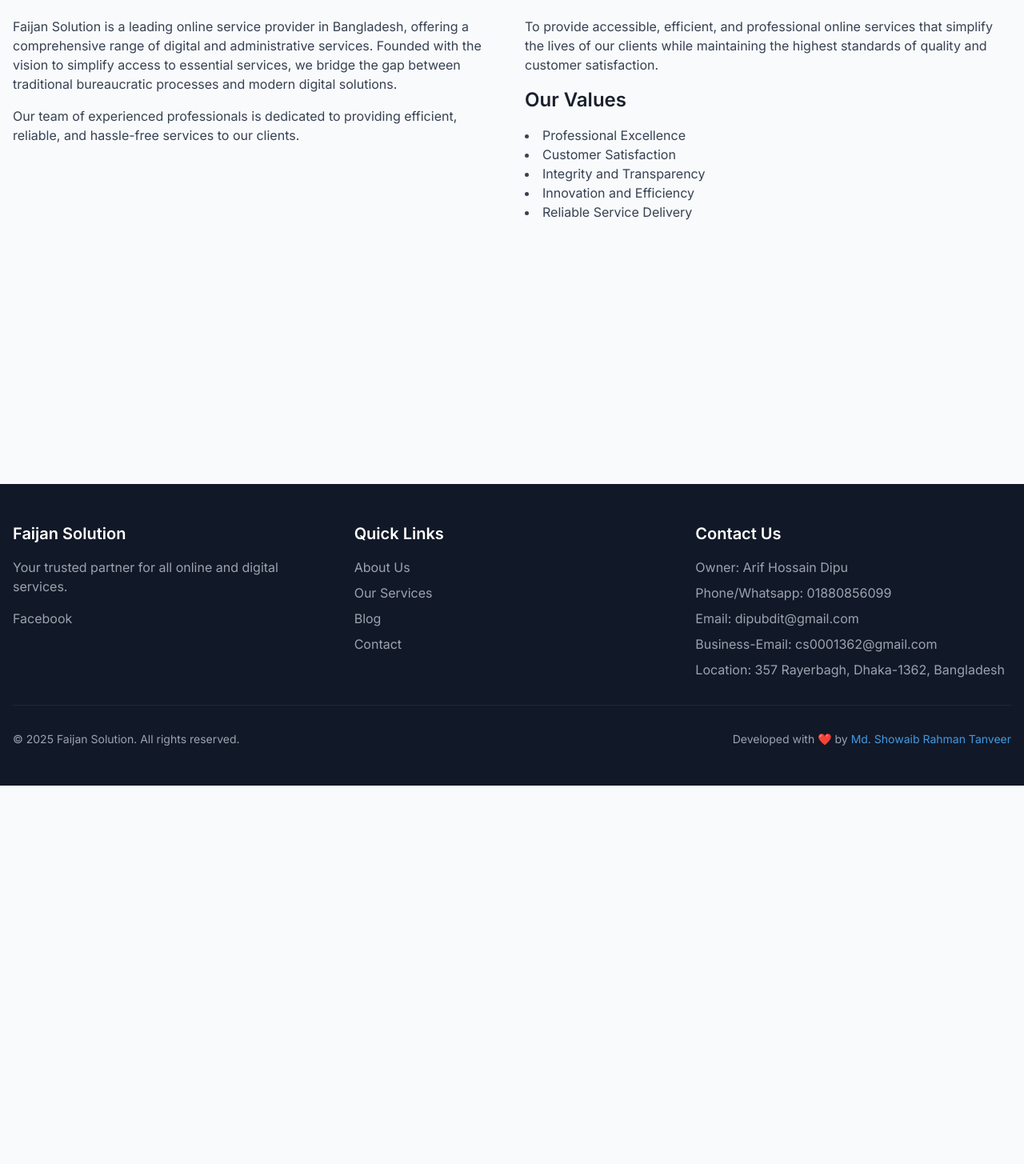
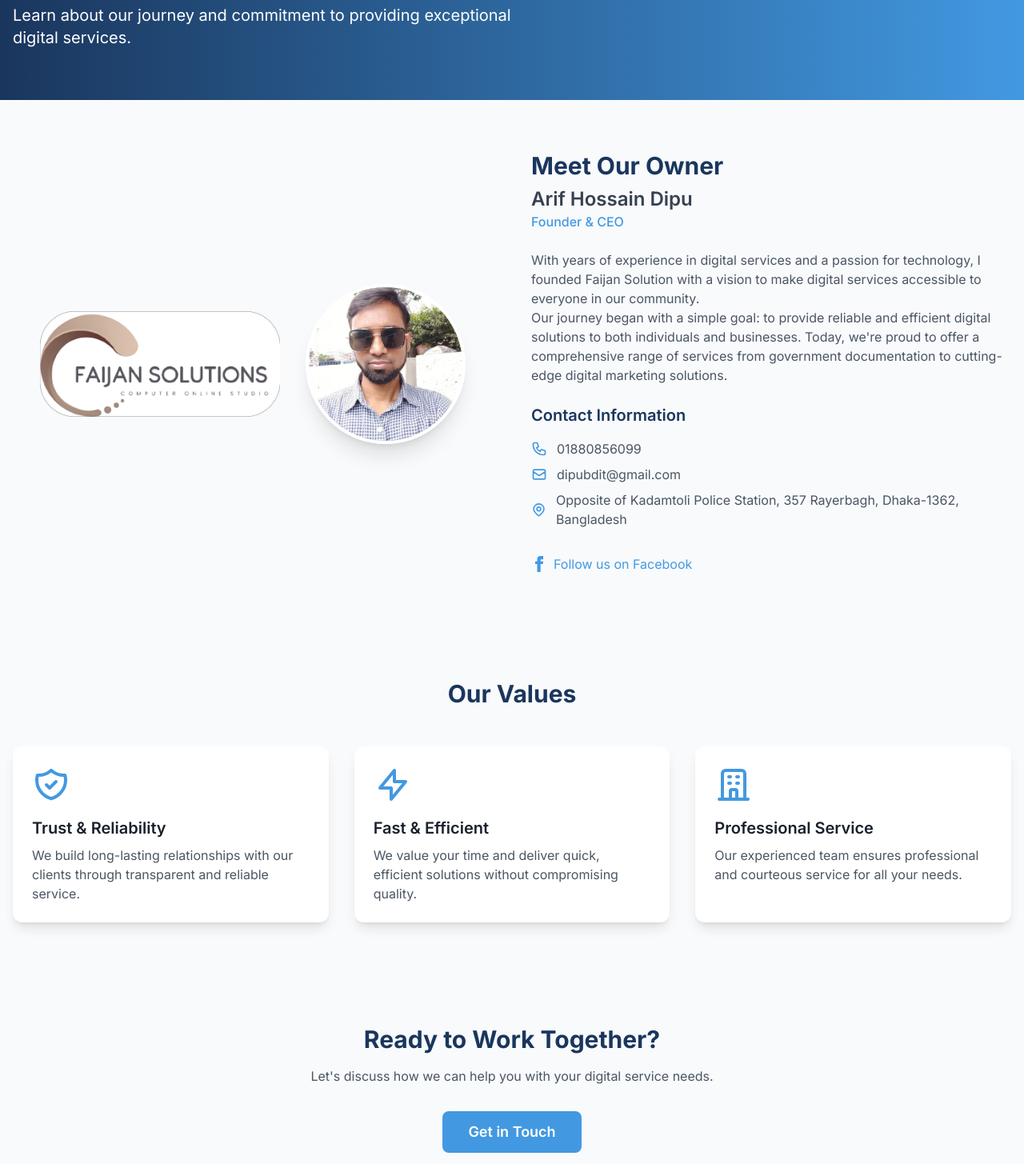
Before and after one commit to idontbyte69/Faijan-Solution, a Next.js app: page /about in a window 1280 px wide. Shown: the part 195-1650 px from the top of the page at 80% size. Before the commit the page ends 1177 px from the top, so only its background shows below. Built offline with nearby package versions, Linux system fonts and the light colour scheme.

Commit message:
added the owner details within the about page and also in the hero section of home page

```diff
--- a/src/app/about/page.tsx
+++ b/src/app/about/page.tsx
@@ -1,34 +1,163 @@
+import Image from 'next/image';
+import Link from 'next/link';
+
 export default function About() {
   return (
-    <div className="container mx-auto px-4 py-8">
-      <h1 className="text-4xl font-bold text-primary mb-8">About Faijan Solution</h1>
-
-      <div className="grid md:grid-cols-2 gap-8">
-        <div>
-          <h2 className="text-2xl font-semibold mb-4">Who We Are</h2>
-          <p className="text-gray-700 mb-4">
-            Faijan Solution is a leading online service provider in Bangladesh, offering a comprehensive range of digital and administrative services. Founded with the vision to simplify access to essential services, we bridge the gap between traditional bureaucratic processes and modern digital solutions.
-          </p>
-          <p className="text-gray-700 mb-4">
-            Our team of experienced professionals is dedicated to providing efficient, reliable, and hassle-free services to our clients.
+    <div className="min-h-screen">
+      {/* Hero Section */}
+      <section className="bg-gradient-to-r from-primary to-accent text-white py-16">
+        <div className="container mx-auto px-4">
+          <h1 className="text-4xl md:text-5xl font-bold mb-6">About Us</h1>
+          <p className="text-xl max-w-2xl">
+            Learn about our journey and commitment to providing exceptional digital services.
           </p>
         </div>
+      </section>
 
-        <div>
-          <h2 className="text-2xl font-semibold mb-4">Our Mission</h2>
-          <p className="text-gray-700 mb-4">
-            To provide accessible, efficient, and professional online services that simplify the lives of our clients while maintaining the highest standards of quality and customer satisfaction.
+      {/* Owner Profile Section */}
+      <section className="py-16">
+        <div className="container mx-auto px-4">
+          <div className="grid md:grid-cols-2 gap-12 items-center">
+            <div className="space-y-8">
+              {/* Logo and Owner Photo */}
+              <div className="flex items-center justify-center space-x-8">
+                <div className="relative w-[300px] h-[300px]">
+                  <Image
+                    src="/images/logo-cutted.png"
+                    alt="Faijan Solution Logo"
+                    fill
+                    className="object-contain"
+                  />
+                </div>
+                <div className="relative w-[200px] h-[200px]">
+                  <Image
+                    src="/images/owner.jpg"
+                    alt="Arif Hossain Dipu - Owner of Faijan Solution"
+                    fill
+                    className="object-cover rounded-full border-4 border-white shadow-xl"
+                  />
+                </div>
+              </div>
+            </div>
+
+            {/* Owner Details */}
+            <div className="space-y-6">
+              <div>
+                <h2 className="text-3xl font-bold text-primary mb-2">Meet Our Owner</h2>
+                <h3 className="text-2xl font-semibold text-gray-700">Arif Hossain Dipu</h3>
+                <p className="text-accent font-medium">Founder & CEO</p>
+              </div>
+
+              <div className="prose prose-lg text-gray-600">
+                <p>
+                  With years of experience in digital services and a passion for technology,
+                  I founded Faijan Solution with a vision to make digital services accessible
+                  to everyone in our community.
+                </p>
+                <p>
+                  Our journey began with a simple goal: to provide reliable and efficient
+                  digital solutions to both individuals and businesses. Today, we're proud
+                  to offer a comprehensive range of services from government documentation
+                  to cutting-edge digital marketing solutions.
+                </p>
+              </div>
+
+              <div className="space-y-4">
+                <h4 className="text-xl font-semibold text-primary">Contact Information</h4>
+                <div className="space-y-2">
+                  <p className="flex items-center text-gray-600">
+                    <svg xmlns="http://www.w3.org/2000/svg" className="h-5 w-5 mr-3 text-accent" fill="none" viewBox="0 0 24 24" stroke="currentColor">
+                      <path strokeLinecap="round" strokeLinejoin="round" strokeWidth={2} d="M3 5a2 2 0 012-2h3.28a1 1 0 01.948.684l1.498 4.493a1 1 0 01-.502 1.21l-2.257 1.13a11.042 11.042 0 005.516 5.516l1.13-2.257a1 1 0 011.21-.502l4.493 1.498a1 1 0 01.684.949V19a2 2 0 01-2 2h-1C9.716 21 3 14.284 3 6V5z" />
+                    </svg>
+                    <a href="tel:01880856099" className="hover:text-accent">01880856099</a>
+                  </p>
+                  <p className="flex items-center text-gray-600">
+                    <svg xmlns="http://www.w3.org/2000/svg" className="h-5 w-5 mr-3 text-accent" fill="none" viewBox="0 0 24 24" stroke="currentColor">
+                      <path strokeLinecap="round" strokeLinejoin="round" strokeWidth={2} d="M3 8l7.89 5.26a2 2 0 002.22 0L21 8M5 19h14a2 2 0 002-2V7a2 2 0 00-2-2H5a2 2 0 00-2 2v10a2 2 0 002 2z" />
+                    </svg>
+                    <a href="mailto:dipubdit@gmail.com" className="hover:text-accent">dipubdit@gmail.com</a>
+                  </p>
+                  <p className="flex items-center text-gray-600">
+                    <svg xmlns="http://www.w3.org/2000/svg" className="h-5 w-5 mr-3 text-accent" fill="none" viewBox="0 0 24 24" stroke="currentColor">
+                      <path strokeLinecap="round" strokeLinejoin="round" strokeWidth={2} d="M17.657 16.657L13.414 20.9a1.998 1.998 0 01-2.827 0l-4.244-4.243a8 8 0 1111.314 0z" />
+                      <path strokeLinecap="round" strokeLinejoin="round" strokeWidth={2} d="M15 11a3 3 0 11-6 0 3 3 0 016 0z" />
+                    </svg>
+                    Opposite of Kadamtoli Police Station, 357 Rayerbagh, Dhaka-1362, Bangladesh
+                  </p>
+                </div>
+
+                <div className="pt-4">
+                  <a
+                    href="https://www.facebook.com/faijansolutions"
+                    target="_blank"
+                    rel="noopener noreferrer"
+                    className="inline-flex items-center text-accent hover:text-accent/80"
+                  >
+                    <svg xmlns="http://www.w3.org/2000/svg" className="h-5 w-5 mr-2" fill="currentColor" viewBox="0 0 24 24">
+                      <path d="M9 8h-3v4h3v12h5v-12h3.642l.358-4h-4v-1.667c0-.955.192-1.333 1.115-1.333h2.885v-5h-3.808c-3.596 0-5.192 1.583-5.192 4.615v3.385z"/>
+                    </svg>
+                    Follow us on Facebook
+                  </a>
+                </div>
+              </div>
+            </div>
+          </div>
+        </div>
+      </section>
+
+      {/* Company Values Section */}
+      <section className="py-16 bg-gray-50">
+        <div className="container mx-auto px-4">
+          <h2 className="text-3xl font-bold text-primary text-center mb-12">Our Values</h2>
+          <div className="grid md:grid-cols-3 gap-8">
+            <div className="bg-white p-6 rounded-xl shadow-lg">
+              <div className="text-accent mb-4">
+                <svg xmlns="http://www.w3.org/2000/svg" className="h-12 w-12" fill="none" viewBox="0 0 24 24" stroke="currentColor">
+                  <path strokeLinecap="round" strokeLinejoin="round" strokeWidth={2} d="M9 12l2 2 4-4m5.618-4.016A11.955 11.955 0 0112 2.944a11.955 11.955 0 01-8.618 3.04A12.02 12.02 0 003 9c0 5.591 3.824 10.29 9 11.622 5.176-1.332 9-6.03 9-11.622 0-1.042-.133-2.052-.382-3.016z" />
+                </svg>
+              </div>
+              <h3 className="text-xl font-semibold mb-2">Trust & Reliability</h3>
+              <p className="text-gray-600">We build long-lasting relationships with our clients through transparent and reliable service.</p>
+            </div>
+
+            <div className="bg-white p-6 rounded-xl shadow-lg">
+              <div className="text-accent mb-4">
+                <svg xmlns="http://www.w3.org/2000/svg" className="h-12 w-12" fill="none" viewBox="0 0 24 24" stroke="currentColor">
+                  <path strokeLinecap="round" strokeLinejoin="round" strokeWidth={2} d="M13 10V3L4 14h7v7l9-11h-7z" />
+                </svg>
+              </div>
+              <h3 className="text-xl font-semibold mb-2">Fast & Efficient</h3>
+              <p className="text-gray-600">We value your time and deliver quick, efficient solutions without compromising quality.</p>
+            </div>
+
+            <div className="bg-white p-6 rounded-xl shadow-lg">
+              <div className="text-accent mb-4">
+                <svg xmlns="http://www.w3.org/2000/svg" className="h-12 w-12" fill="none" viewBox="0 0 24 24" stroke="currentColor">
+                  <path strokeLinecap="round" strokeLinejoin="round" strokeWidth={2} d="M19 21V5a2 2 0 00-2-2H7a2 2 0 00-2 2v16m14 0h2m-2 0h-5m-9 0H3m2 0h5M9 7h1m-1 4h1m4-4h1m-1 4h1m-5 10v-5a1 1 0 011-1h2a1 1 0 011 1v5m-4 0h4" />
+                </svg>
+              </div>
+              <h3 className="text-xl font-semibold mb-2">Professional Service</h3>
+              <p className="text-gray-600">Our experienced team ensures professional and courteous service for all your needs.</p>
+            </div>
+          </div>
+        </div>
+      </section>
+
+      {/* Call to Action */}
+      <section className="py-16">
+        <div className="container mx-auto px-4 text-center">
+          <h2 className="text-3xl font-bold text-primary mb-4">Ready to Work Together?</h2>
+          <p className="text-gray-600 max-w-2xl mx-auto mb-8">
+            Let's discuss how we can help you with your digital service needs.
           </p>
-          <h2 className="text-2xl font-semibold mb-4">Our Values</h2>
-          <ul className="list-disc list-inside text-gray-700">
-            <li>Professional Excellence</li>
-            <li>Customer Satisfaction</li>
-            <li>Integrity and Transparency</li>
-            <li>Innovation and Efficiency</li>
-            <li>Reliable Service Delivery</li>
-          </ul>
+          <Link
+            href="/contact"
+            className="bg-accent hover:bg-accent/90 text-white px-8 py-3 rounded-lg text-lg font-semibold inline-block transition-colors"
+          >
+            Get in Touch
+          </Link>
         </div>
-      </div>
+      </section>
     </div>
-  )
+  );
 }
--- a/src/app/contact/page.tsx
+++ b/src/app/contact/page.tsx
@@ -1,56 +1,87 @@
 'use client';
 
 import { useState } from 'react';
+import Image from 'next/image';
 
 export default function Contact() {
   return (
-    <div className="container mx-auto px-4 py-8">
-      <h1 className="text-4xl font-bold text-primary mb-8">Contact Us</h1>
+    <div className="min-h-screen">
+      {/* Hero Section */}
+      <section className="bg-gradient-to-r from-primary to-accent text-white py-16">
+        <div className="container mx-auto px-4">
+          <h1 className="text-4xl md:text-5xl font-bold mb-6">Contact Us</h1>
+          <p className="text-xl max-w-2xl">
+            Get in touch with us for any inquiries about our services. We're here to help!
+          </p>
+        </div>
+      </section>
 
+      {/* Contact Information */}
+      <section className="py-16">
+        <div className="container mx-auto px-4">
+          <div className="grid md:grid-cols-2 gap-12">
+            {/* Owner Info */}
+            <div className="space-y-6">
+              <div className="flex items-start space-x-6">
+                <div className="relative w-32 h-32 flex-shrink-0">
+                  <Image
+                    src="/images/owner.jpg"
+                    alt="Arif Hossain Dipu - Owner of Faijan Solution"
+                    fill
+                    className="object-cover rounded-lg shadow-lg"
+                  />
+                </div>
+                <div>
+                  <h2 className="text-2xl font-semibold mb-2">Meet Our Owner</h2>
+                  <h3 className="text-xl font-medium text-primary mb-2">Arif Hossain Dipu</h3>
+                  <p className="text-gray-600">
+                    With years of experience in digital services, I'm committed to providing the best solutions for all your needs.
+                  </p>
+                </div>
+              </div>
 
-
-      <div className="grid md:grid-cols-2 gap-12">
-        {/* Contact Information */}
-        <div className="space-y-6">
-          <div>
-            <h2 className="text-2xl font-semibold mb-6">Get in Touch</h2>
               <div className="space-y-4">
                 <div>
-                <h3 className="font-medium text-lg mb-2">Owner</h3>
-                <p className="text-gray-600">Arif Hossain Dipu</p>
-              </div>
-              <div>
-                <h3 className="font-medium text-lg mb-2">Phone/WhatsApp</h3>
+                  <h3 className="font-medium text-lg mb-2">Contact Details</h3>
                   <p className="text-gray-600">
-                  <a href="tel:01880856099" className="hover:text-accent">01880856099</a>
+                    <a href="tel:01880856099" className="hover:text-accent">
+                      Phone/WhatsApp: 01880856099
+                    </a>
+                  </p>
+                  <div className="space-y-1 mt-2">
+                    <p className="text-gray-600">
+                      <a href="mailto:dipubdit@gmail.com" className="hover:text-accent">
+                        Email: dipubdit@gmail.com
+                      </a>
+                    </p>
+                    <p className="text-gray-600">
+                      <a href="mailto:cs0001362@gmail.com" className="hover:text-accent">
+                        Business Email: cs0001362@gmail.com
+                      </a>
                     </p>
                   </div>
-              <div>
-                <h3 className="font-medium text-lg mb-2">Email</h3>
-                <p className="text-gray-600">
-                  <a href="mailto:dipubdit@gmail.com" className="hover:text-accent">dipubdit@gmail.com</a>
-                </p>
-                <p className="text-gray-600 mt-1">
-                  <a href="mailto:cs0001362@gmail.com" className="hover:text-accent">cs0001362@gmail.com</a>
-                </p>
                 </div>
+
                 <div>
                   <h3 className="font-medium text-lg mb-2">Social Media</h3>
                   <a
                     href="https://www.facebook.com/faijansolutions"
                     target="_blank"
                     rel="noopener noreferrer"
-                  className="text-accent hover:underline"
+                    className="text-accent hover:text-accent/80 flex items-center"
                   >
-                  Facebook Page
+                    <svg xmlns="http://www.w3.org/2000/svg" className="h-5 w-5 mr-2" fill="currentColor" viewBox="0 0 24 24">
+                      <path d="M9 8h-3v4h3v12h5v-12h3.642l.358-4h-4v-1.667c0-.955.192-1.333 1.115-1.333h2.885v-5h-3.808c-3.596 0-5.192 1.583-5.192 4.615v3.385z"/>
+                    </svg>
+                    Follow us on Facebook
                   </a>
                 </div>
+
                 <div>
                   <h3 className="font-medium text-lg mb-2">Location</h3>
                   <p className="text-gray-600">
-                  Faijan Solutions, Opposite of Kadamtoli Police Station, 357 Rayerbagh, Dhaka-1362, Bangladesh
+                    Faijan Solution, Opposite of Kadamtoli Police Station, 357 Rayerbagh, Dhaka-1362, Bangladesh
                   </p>
-              </div>
                 </div>
               </div>
             </div>
@@ -69,5 +100,7 @@ export default function Contact() {
             </div>
           </div>
         </div>
+      </section>
+    </div>
   );
 }
--- a/src/app/page.tsx
+++ b/src/app/page.tsx
@@ -23,7 +23,9 @@ export default function Home() {
               </Link>
             </div>
             <div className="w-full md:w-1/2 flex justify-center">
-              <div className="relative w-[600px] h-[600px]">
+              <div className="relative w-[600px] h-[600px] flex items-center justify-center">
+                <div className="flex items-center space-x-8">
+                  <div className="relative w-[300px] h-[300px]">
                     <Image
                       src="/images/logo-cutted.png"
                       alt="Faijan Solution Logo"
@@ -31,6 +33,16 @@ export default function Home() {
                       priority
                       className="object-contain"
                     />
+                  </div>
+                  <div className="relative w-[200px] h-[200px]">
+                    <Image
+                      src="/images/owner.jpg"
+                      alt="Arif Hossain Dipu - Owner of Faijan Solution"
+                      fill
+                      className="object-cover rounded-full border-4 border-white shadow-xl"
+                    />
+                  </div>
+                </div>
               </div>
             </div>
           </div>
```
Also changed, not shown: public/images/owner.jpg (added). Lines whose indentation alone changed are shown as unchanged.
